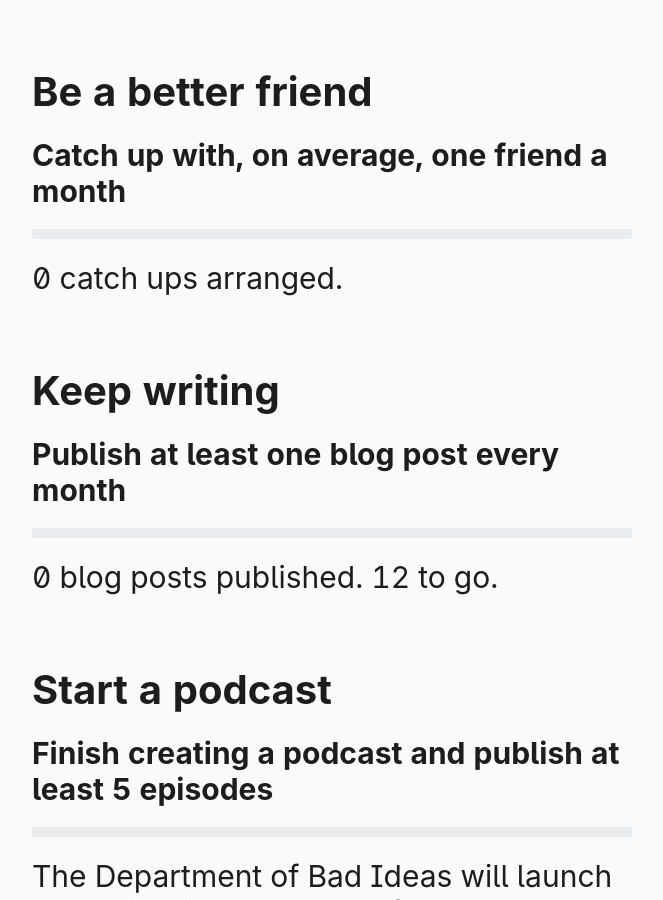
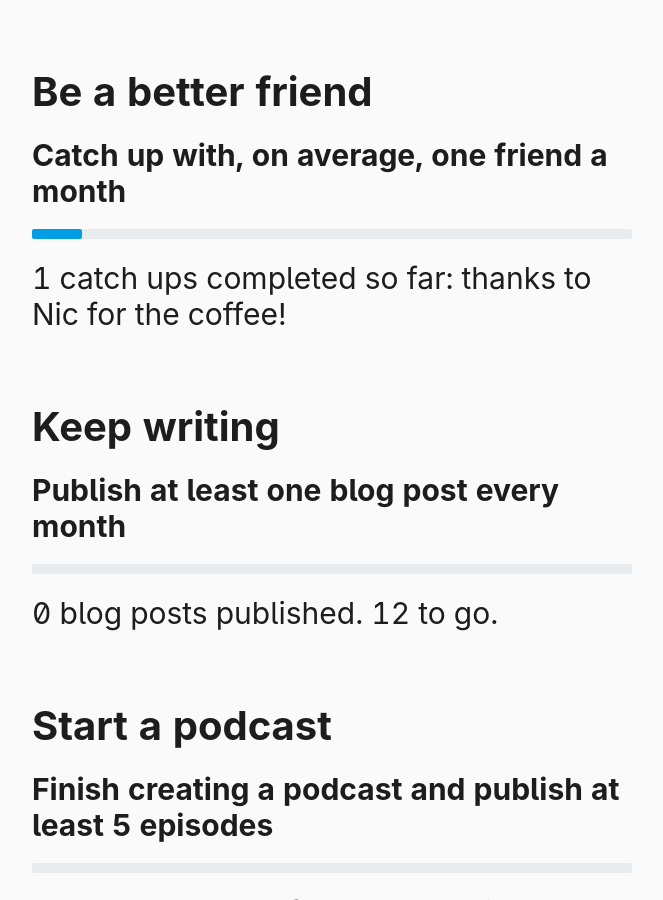
Before and after one commit to johnpeart/Goals-for-2018, a Jekyll site: the page built from index.html, in a window 1280 px wide and 900 px high, scrolled down 685 px. Shown: the whole window, without its empty margins (173-836 px from the left). Built offline with Jekyll 4.4.1, drawn with Linux system fonts in a browser that asks for light colours; some web fonts are replaced; some of the changed text lies outside the part shown.

Commit message:
Update goals-2020.yaml

```diff
--- a/_data/goals-2020.yaml
+++ b/_data/goals-2020.yaml
@@ -7,8 +7,8 @@
 - goal: "Be a better friend"
   description: "Catch up with, on average, one friend a month"
   max: "12.0"
-  progress: "0.0"
-  comment: "0 catch ups arranged."
+  progress: "1.0"
+  comment: "1 catch ups completed so far: thanks to Nic for the coffee!"
 
 - goal: "Keep writing"
   description: "Publish at least one blog post every month"
```
